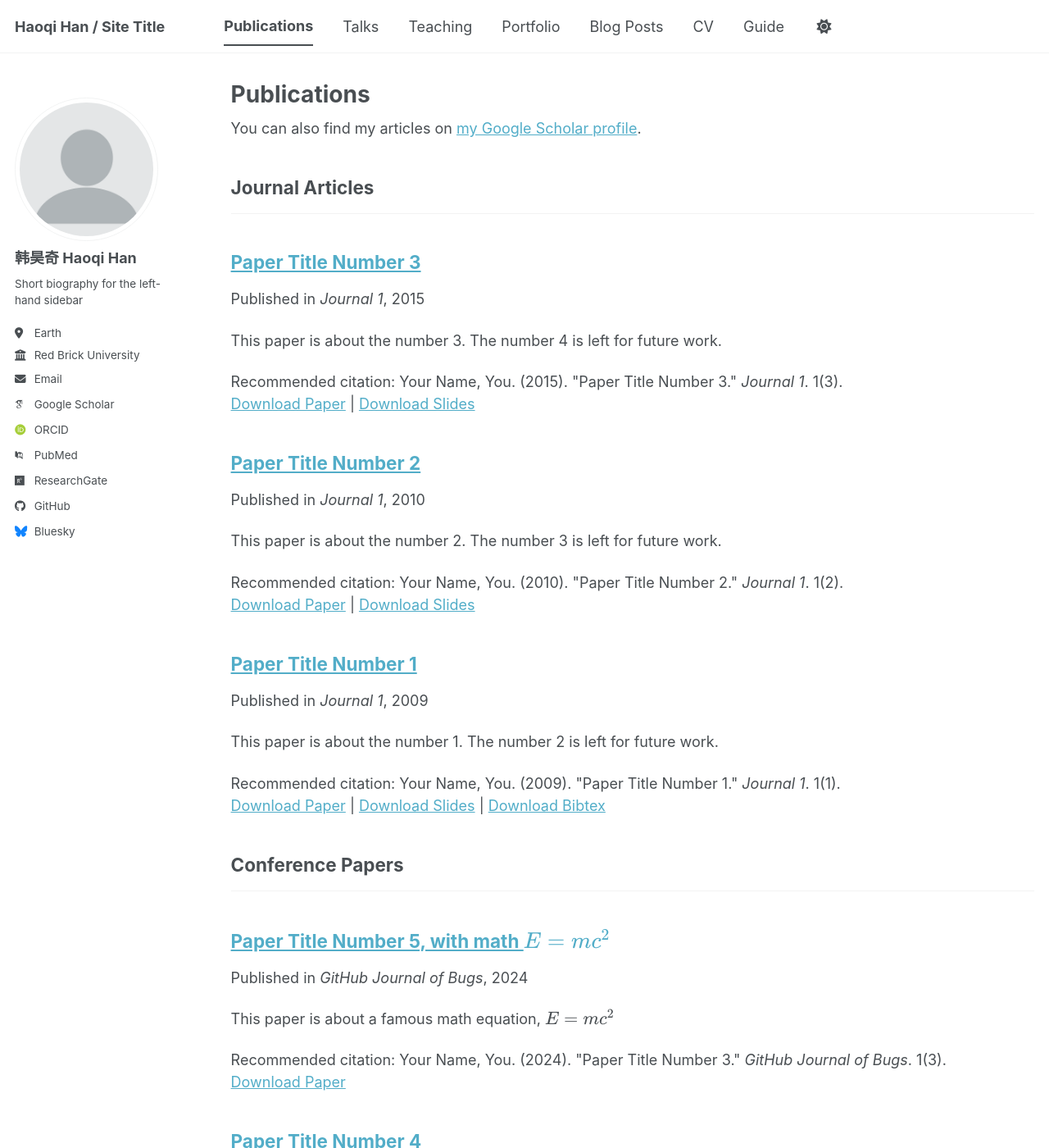
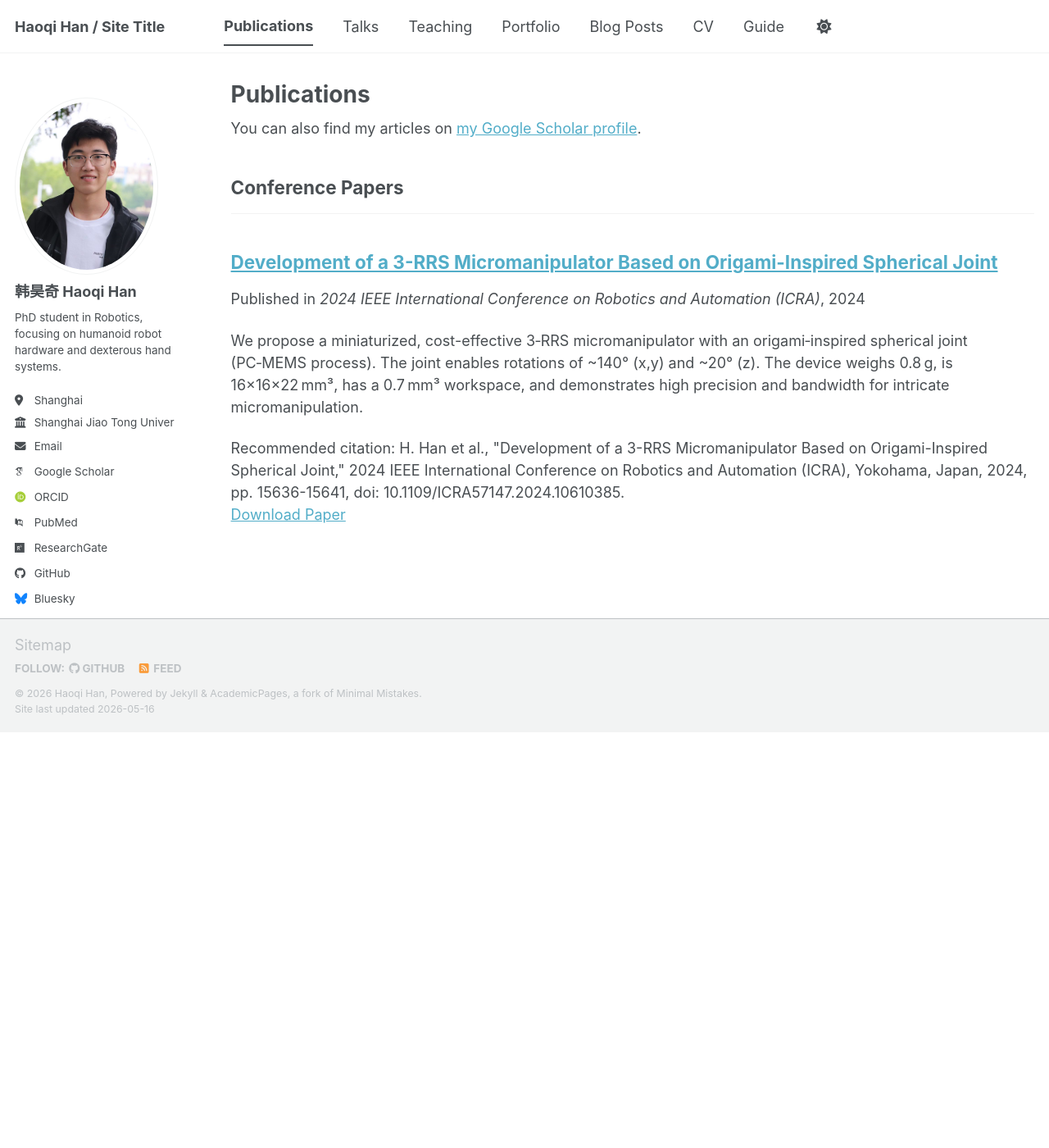
Before and after one commit to hhq-123/hhq-123.github.io, a Jekyll site: the page built from _pages/publications.html, in a window 1280 px wide and 1400 px high. Shown: the whole window at 82% size. Built offline with Jekyll 4.4.1, drawn with Linux system fonts in a browser that asks for light colours; some web fonts are replaced; a script bundle is joined from its source files by our own code; library files that are not in the unit come from our copies; some of the changed text lies outside the part shown.

Commit message:
更新论文

```diff
--- a/_config.yml
+++ b/_config.yml
@@ -23,12 +23,12 @@ repository               : "hhq-123/hhq-123.github.io"
 #               Additional customization can be done by editing /_includes/author-profile.html
 author:
   # Biographic information
-  avatar           : "profile.png"
+  avatar           : "Haoqi Han.png"
   name             : "韩昊奇 Haoqi Han"
   pronouns         : # example: "she/her"
-  bio              : "Short biography for the left-hand sidebar"
-  location         : "Earth"
-  employer         : "Red Brick University"
+  bio              : "PhD student in Robotics, focusing on humanoid robot hardware and dexterous hand systems."
+  location         : "Shanghai"
+  employer         : "Shanghai Jiao Tong University"
   uri              : # URL
   email            : "hhq-123@sjtu.edu.cn"
 
--- a/_publications/2009-10-01-paper-title-number-1.md
+++ /dev/null
@@ -1,14 +0,0 @@
----
-title: "Paper Title Number 1"
-collection: publications
-category: manuscripts
-permalink: /publication/2009-10-01-paper-title-number-1
-excerpt: 'This paper is about the number 1. The number 2 is left for future work.'
-date: 2009-10-01
-venue: 'Journal 1'
-slidesurl: 'https://academicpages.github.io/files/slides1.pdf'
-paperurl: 'https://academicpages.github.io/files/paper1.pdf'
-bibtexurl: 'https://academicpages.github.io/files/bibtex1.bib'
-citation: 'Your Name, You. (2009). &quot;Paper Title Number 1.&quot; <i>Journal 1</i>. 1(1).'
----
-The contents above will be part of a list of publications, if the user clicks the link for the publication than the contents of section will be rendered as a full page, allowing you to provide more information about the paper for the reader. When publications are displayed as a single page, the contents of the above "citation" field will automatically be included below this section in a smaller font.
--- a/_publications/2010-10-01-paper-title-number-2.md
+++ /dev/null
@@ -1,14 +0,0 @@
----
-title: "Paper Title Number 2"
-collection: publications
-category: manuscripts
-permalink: /publication/2010-10-01-paper-title-number-2
-excerpt: 'This paper is about the number 2. The number 3 is left for future work.'
-date: 2010-10-01
-venue: 'Journal 1'
-slidesurl: 'https://academicpages.github.io/files/slides2.pdf'
-paperurl: 'https://academicpages.github.io/files/paper2.pdf'
-citation: 'Your Name, You. (2010). &quot;Paper Title Number 2.&quot; <i>Journal 1</i>. 1(2).'
----
-
-The contents above will be part of a list of publications, if the user clicks the link for the publication than the contents of section will be rendered as a full page, allowing you to provide more information about the paper for the reader. When publications are displayed as a single page, the contents of the above "citation" field will automatically be included below this section in a smaller font.
--- a/_publications/2015-10-01-paper-title-number-3.md
+++ /dev/null
@@ -1,14 +0,0 @@
----
-title: "Paper Title Number 3"
-collection: publications
-category: manuscripts
-permalink: /publication/2015-10-01-paper-title-number-3
-excerpt: 'This paper is about the number 3. The number 4 is left for future work.'
-date: 2015-10-01
-venue: 'Journal 1'
-slidesurl: 'https://academicpages.github.io/files/slides3.pdf'
-paperurl: 'https://academicpages.github.io/files/paper3.pdf'
-citation: 'Your Name, You. (2015). &quot;Paper Title Number 3.&quot; <i>Journal 1</i>. 1(3).'
----
-
-The contents above will be part of a list of publications, if the user clicks the link for the publication than the contents of section will be rendered as a full page, allowing you to provide more information about the paper for the reader. When publications are displayed as a single page, the contents of the above "citation" field will automatically be included below this section in a smaller font.
--- /dev/null
+++ b/_publications/2024-08-08-paper-1.md
@@ -0,0 +1,14 @@
+---
+title: "Development of a 3-RRS Micromanipulator Based on Origami-Inspired Spherical Joint"
+collection: publications
+category: conferences
+permalink: https://ieeexplore.ieee.org/document/10610385/
+excerpt: 'We propose a miniaturized, cost-effective 3‑RRS micromanipulator with an origami‑inspired spherical joint (PC‑MEMS process). The joint enables rotations of ~140° (x,y) and ~20° (z). The device weighs 0.8 g, is 16×16×22 mm³, has a 0.7 mm³ workspace, and demonstrates high precision and bandwidth for intricate micromanipulation.'
+date: 2024-08-08
+venue: '2024 IEEE International Conference on Robotics and Automation (ICRA)'
+# slidesurl: 'https://hhq-123.github.io/files/slides1.pdf'
+paperurl: 'https://hhq-123.github.io/files/paper1.pdf'
+# bibtexurl: 'https://hhq-123.github.io/files/bibtex1.bib'
+citation: 'H. Han et al., "Development of a 3-RRS Micromanipulator Based on Origami-Inspired Spherical Joint," 2024 IEEE International Conference on Robotics and Automation (ICRA), Yokohama, Japan, 2024, pp. 15636-15641, doi: 10.1109/ICRA57147.2024.10610385.'
+---
+The contents above will be part of a list of publications, if the user clicks the link for the publication than the contents of section will be rendered as a full page, allowing you to provide more information about the paper for the reader. When publications are displayed as a single page, the contents of the above "citation" field will automatically be included below this section in a smaller font.
--- a/_publications/2025-06-08-paper-title-number-5.md
+++ /dev/null
@@ -1,13 +0,0 @@
----
-title: "Paper Title Number 5, with math $$E=mc^2$$"
-collection: publications
-category: conferences
-permalink: /publication/2024-02-17-paper-title-number-4
-excerpt: 'This paper is about a famous math equation, $$E=mc^2$$'
-date: 2024-02-17
-venue: 'GitHub Journal of Bugs'
-paperurl: 'https://academicpages.github.io/files/paper3.pdf'
-citation: 'Your Name, You. (2024). &quot;Paper Title Number 3.&quot; <i>GitHub Journal of Bugs</i>. 1(3).'
----
-
-Using [MathJax](https://www.mathjax.org/) in the description is supported - $$E=mc^2$$ - however, the use must be mindful that the default delimiters are `$$...$$` and `\\[...\\]` which differs from the `$...$` that is typically expected.
--- a/files/bibtex1.bib
+++ /dev/null
@@ -1,10 +0,0 @@
-@article{Alice2023example,
-    title={An Example Article},
-    author={Alice, Bob and Charlie},
-    journal={Journal of Examples},
-    volume={12},
-    number={3},
-    pages={123--456},
-    year={2023},
-    publisher={Example Publisher}
-}
```
Also changed, not shown: _publications/2024-02-17-paper-title-number-4.md (deleted, +0 -13 lines), _publications/2024-08-08-paper-2.md (added, +14 -0 lines), images/Haoqi Han.png (added), 6 other files.
